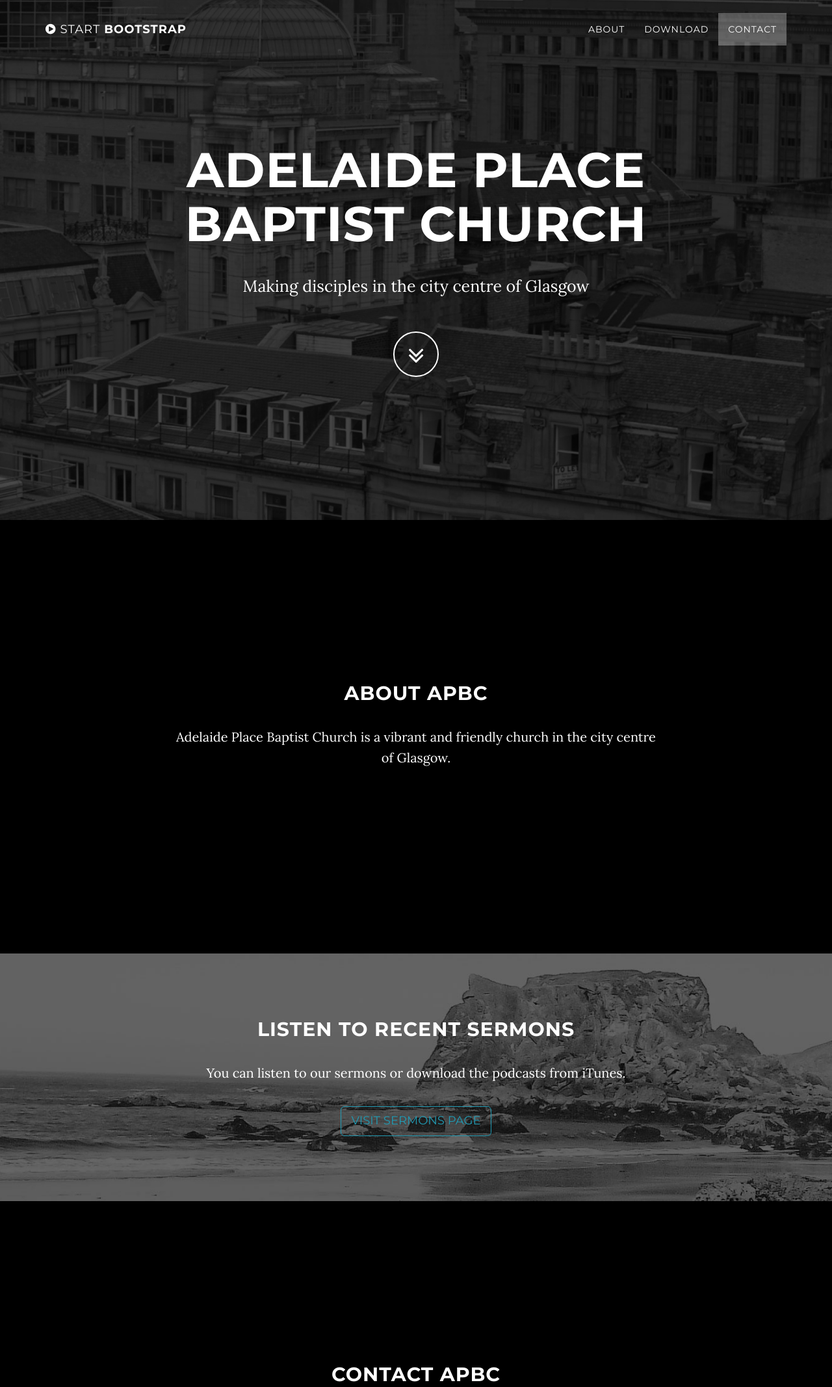
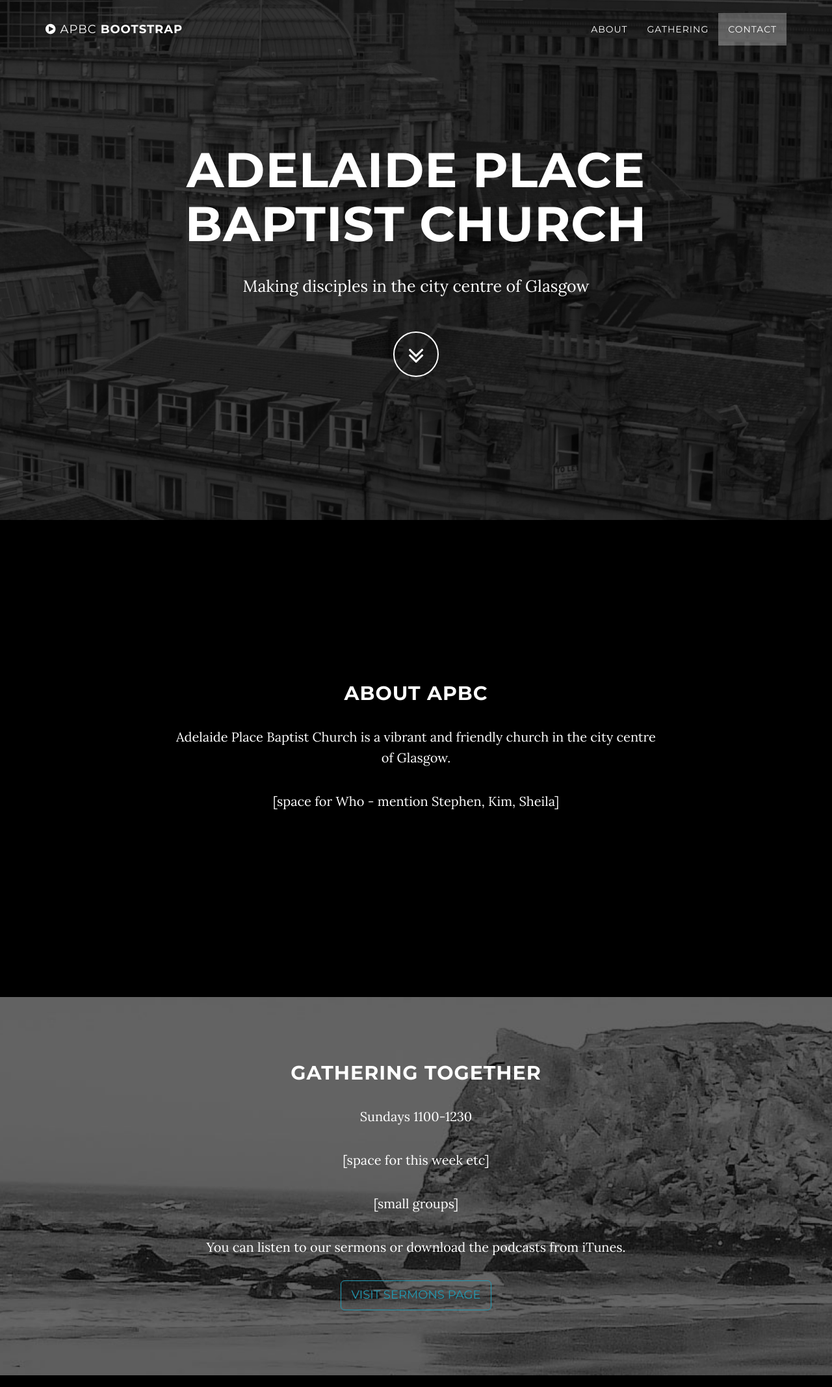
Before and after one commit to adelaideplacebaptist/adelaideplacebaptist.github.io, a plain HTML site: page index.html in a window 1280 px wide. Shown: the top 2134 px of the page at 65% size. Drawn offline with Linux system fonts and the light colour scheme; some packages are replaced by stand-ins of ours.

Commit message:
Update content

```diff
--- a/index.html
+++ b/index.html
@@ -41,7 +41,7 @@
                     <i class="fa fa-bars"></i>
                 </button>
                 <a class="navbar-brand page-scroll" href="#page-top">
-                    <i class="fa fa-play-circle"></i>  <span class="light">Start</span> Bootstrap
+                    <i class="fa fa-play-circle"></i>  <span class="light">APBC</span> Bootstrap
                 </a>
             </div>
 
@@ -56,7 +56,7 @@
                         <a class="page-scroll" href="#about">About</a>
                     </li>
                     <li>
-                        <a class="page-scroll" href="#download">Download</a>
+                        <a class="page-scroll" href="#gathering">Gathering</a>
                     </li>
                     <li>
                         <a class="page-scroll" href="#contact">Contact</a>
@@ -91,16 +91,20 @@
             <div class="col-lg-8 col-lg-offset-2">
                 <h2>About APBC</h2>
                 <p>Adelaide Place Baptist Church is a vibrant and friendly church in the city centre of Glasgow.</p>
+                <p>[space for Who - mention Stephen, Kim, Sheila]</p>
             </div>
         </div>
     </section>
 
     <!-- Sermons Section -->
-    <section id="download" class="content-section text-center">
+    <section id="gathering" class="content-section text-center">
         <div class="download-section">
             <div class="container">
                 <div class="col-lg-8 col-lg-offset-2">
-                    <h2>Listen to recent sermons</h2>
+                    <h2>Gathering together</h2>
+                    <p>Sundays 1100-1230</p>
+                    <p>[space for this week etc]</p>
+                    <p>[small groups]</p>
                     <p>You can listen to our sermons or download the podcasts from iTunes.</p>
                     <a href="http://www.apbc.net/worship/sermons-2/" class="btn btn-default btn-lg">Visit Sermons Page</a>
                 </div>
@@ -112,7 +116,7 @@
     <section id="contact" class="container content-section text-center">
         <div class="row">
             <div class="col-lg-8 col-lg-offset-2">
-                <h2>Contact APBC</h2>
+                <h2>Get in touch</h2>
                 <p>Feel free to email us or contact us through social media with any questions, or to just say hello!</p>
                 <p><a href="mailto:church@apbc.net">church@apbc.net</a>
                 </p>
```
